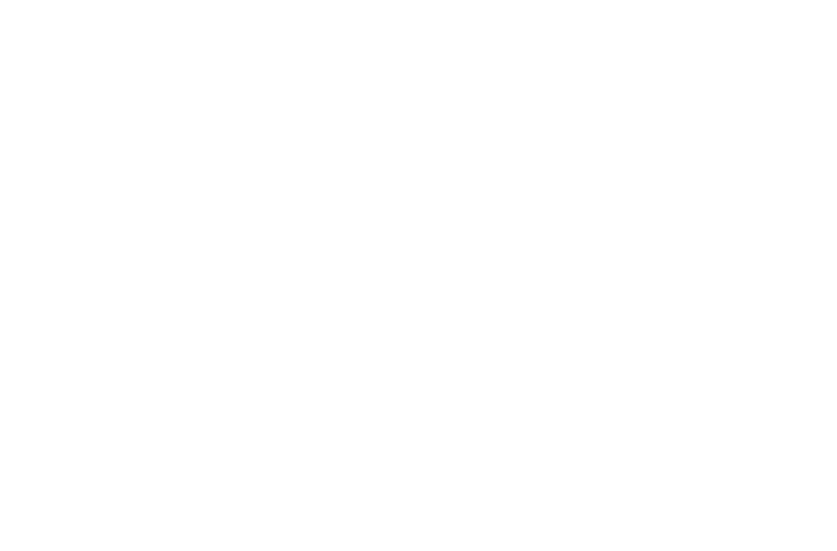
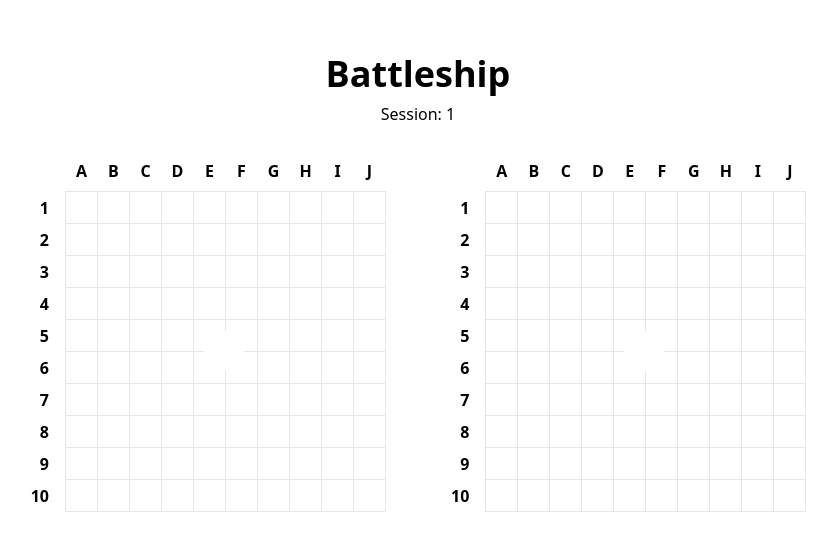
Before and after one commit to belekanych/battleship, a Vue app in the folder app/: page /host/sessions/1 in a window 1280 px wide. Before the commit this address had no page. Shown: the part 105-656 px from the top of the page, without its empty margins (222-1059 px from the left). Built offline with nearby package versions, Linux system fonts and the light colour scheme; no server answers.

Commit message:
Code refactoring.

```diff
--- a/app/src/api/sessions.ts
+++ b/app/src/api/sessions.ts
@@ -1,11 +1,16 @@
 import axios from 'axios'
+import Player from '../models/Player'
 
 export const sessions = {
   create() {
     return axios.post('/api/sessions')
   },
 
-  getJoinQrCode(sessionId: number): Promise<string> {
+  join(sessionId: number, name: string): Promise<{ user: User, field: Field }> {
+    return axios.post(`/api/sessions/${sessionId}/join`)
+  },
+
+  getJoinQrCode(sessionId: number): Promise<{ data: string }> {
     return axios.get(`/api/sessions/${sessionId}/join/qr-code`)
   },
 }
--- /dev/null
+++ b/app/src/components/host/show/invite/Invite.vue
@@ -0,0 +1,38 @@
+<script setup lang="ts">
+import { sessions as api } from '../../../../api/sessions'
+import type { Ref } from 'vue'
+import { ref, computed } from 'vue'
+import { useRouter } from 'vue-router'
+
+// Router
+const router = useRouter()
+
+// Props
+const props = defineProps<{
+  sessionId: number,
+}>()
+
+// Data
+const inviteQRCode: Ref<string> = ref('')
+
+// Computed
+const inviteLink = computed<string>(() => {
+  return router.resolve({
+    name: 'client.sessions.join',
+    params: { sessionId: props.sessionId }
+  }).href
+})
+
+// Methods
+async function loadQrCode() {
+  const { data: qrCode } = await api.getJoinQrCode(props.sessionId)
+  inviteQRCode.value = qrCode
+}
+loadQrCode()
+</script>
+
+<template>
+  <a :href="inviteLink">
+    <img :src="inviteQRCode" />
+  </a>
+</template>
--- /dev/null
+++ b/app/src/models/Player.ts
@@ -0,0 +1,12 @@
+import { Field } from '../types/Field'
+import User from './User'
+
+export default class Player {
+  public user: User
+  public field: Field
+
+  constructor(user: User, field: Field) {
+    this.user = user
+    this.field = field
+  }
+}
--- /dev/null
+++ b/app/src/models/Session.ts
@@ -0,0 +1,6 @@
+import Player from './Player'
+
+export default class Session {
+  public sessionId: number
+  public players: Player[]
+}
--- /dev/null
+++ b/app/src/models/User.ts
@@ -0,0 +1,7 @@
+export default class User {
+  public name: string = ''
+
+  constructor(name) {
+    this.name = name
+  }
+}
--- a/app/src/pages/TheHomePage.vue
+++ b/app/src/pages/TheHomePage.vue
@@ -4,7 +4,7 @@
       Battleship
     </h1>
     <router-link
-      :to="{ name: 'sessions.create' }"
+      :to="{ name: 'host.sessions.create' }"
       class="text-center bg-black text-white font-bold py-4 w-32 rounded-full hover:bg-blue-900 transition"
     >
       Play
--- a/app/src/pages/sessions/TheJoinSessionPage.vue
+++ b/app/src/pages/client/TheJoinSessionPage.vue
@@ -3,6 +3,9 @@ import { ref, computed } from 'vue'
 import type { Ref } from 'vue'
 import TheMainLayout from '../../layouts/TheMainLayout.vue'
 import { useRouter } from 'vue-router'
+import { sessions as api } from '../../api/sessions'
+import User from '../../models/User'
+import Player from '../../models/Player'
 
 // Router
 const router = useRouter()
@@ -19,12 +22,23 @@ const name: Ref<string> = ref('');
 const isValid = computed<boolean>(() => !!name.value.length)
 
 // Methods
-function onSubmit (): void {
+async function join(): Promise<void>
+{
+  const { data } = await api.join(props.sessionId, name.value)
+  const player = new Player(
+    new User(data.user.name),
+    data.field
+  )
+  console.log(player)
+  router.push({ name: 'client.sessions.setup', params: { sessionId: props.sessionId } })
+}
+
+async function onSubmit (): Promise<void> {
   if (!isValid) {
     return
   }
 
-  router.push({ name: 'sessions.setup', params: { sessionId: props.sessionId } })
+  return await join()
 }
 </script>
 
--- a/app/src/pages/sessions/TheCreateSessionPage.vue
+++ b/app/src/pages/host/TheCreateSessionPage.vue
@@ -9,7 +9,7 @@ const router = useRouter()
 async function create() {
   try {
     const { data: session } = await api.create()
-    router.push({ name: 'sessions.show', params: { sessionId: session.id } })
+    router.push({ name: 'host.sessions.show', params: { sessionId: session.id } })
   } catch (e) {
     console.error(e)
   }
--- /dev/null
+++ b/app/src/pages/host/TheShowSessionPage.vue
@@ -0,0 +1,36 @@
+<script setup lang="ts">
+import TheMainLayout from '../../layouts/TheMainLayout.vue'
+import Invite from '../../components/host/show/invite/Invite.vue'
+import GameField from '../../components/sessions/GameField.vue'
+
+// Props
+const props = defineProps<{
+  sessionId: String,
+}>()
+</script>
+
+<template>
+  <the-main-layout>
+    Session: {{ props.sessionId }}
+    <div class="flex">
+      <div class="relative">
+        <game-field />
+        <div class="absolute top-0 left-0 w-full h-full flex justify-center items-center">
+          <invite
+            :session-id="+props.sessionId"
+            class="relative top-4 left-4 bg-white p-5"
+          />
+        </div>
+      </div>
+      <div class="relative">
+        <game-field />
+        <div class="absolute top-0 left-0 w-full h-full flex justify-center items-center">
+          <invite
+            :session-id="+props.sessionId"
+            class="relative top-4 left-4 bg-white p-5"
+          />
+        </div>
+      </div>
+    </div>
+  </the-main-layout>
+</template>
--- a/app/src/pages/sessions/TheShowSessionPage.vue
+++ /dev/null
@@ -1,28 +0,0 @@
-<script setup lang="ts">
-import TheMainLayout from '../../layouts/TheMainLayout.vue'
-import type { Ref } from 'vue'
-import { ref } from 'vue'
-import { sessions as api } from '../../api/sessions.ts'
-
-// Props
-const props = defineProps<{
-  sessionId: String,
-}>()
-
-// Data
-const joinQrCode: Ref<string> = ref('')
-
-// Methods
-async function loadQrCode() {
-  const { data: qrCode } = await api.getJoinQrCode(props.sessionId)
-  joinQrCode.value = qrCode
-}
-loadQrCode()
-</script>
-
-<template>
-  <the-main-layout>
-    Session: {{ props.sessionId }}
-    <img :src="joinQrCode" />
-  </the-main-layout>
-</template>
--- a/app/src/router/index.ts
+++ b/app/src/router/index.ts
@@ -1,9 +1,9 @@
 import { createRouter, createWebHistory } from 'vue-router'
 import TheHomePage from '../pages/TheHomePage.vue'
-import TheCreateSessionPage from '../pages/sessions/TheCreateSessionPage.vue'
-import TheJoinSessionPage from '../pages/sessions/TheJoinSessionPage.vue'
-import TheSetupSessionPage from '../pages/sessions/TheSetupSessionPage.vue'
-import TheShowSessionPage from '../pages/sessions/TheShowSessionPage.vue'
+import TheCreateSessionPage from '../pages/host/TheCreateSessionPage.vue'
+import TheJoinSessionPage from '../pages/client/TheJoinSessionPage.vue'
+import TheShowSessionPage from '../pages/host/TheShowSessionPage.vue'
+import TheSetupSessionPage from '../pages/client/TheSetupSessionPage.vue'
 
 const routes = [
   {
@@ -12,27 +12,26 @@ const routes = [
     component: TheHomePage,
   },
   {
-    path: '/sessions/create',
-    name: 'sessions.create',
+    path: '/host/sessions/create',
+    name: 'host.sessions.create',
     component: TheCreateSessionPage,
   },
   {
-    path: '/sessions/:sessionId',
-    name: 'sessions.show',
+    path: '/host/sessions/:sessionId',
+    name: 'host.sessions.show',
     component: TheShowSessionPage,
     props: true,
   },
   {
-    path: '/sessions/:sessionId/join',
-    name: 'sessions.join',
+    path: '/client/sessions/:sessionId/join',
+    name: 'client.sessions.join',
     component: TheJoinSessionPage,
     props: true,
   },
   {
-    path: '/sessions/:sessionId/setup',
-    name: 'sessions.setup',
+    path: '/client/sessions/setup',
+    name: 'client.sessions.setup',
     component: TheSetupSessionPage,
-    props: true,
   },
 ]
 const router = createRouter({
```
Also changed, not shown: app/src/pages/client/TheSetupSessionPage.vue (renamed from app/src/pages/sessions/TheSetupSessionPage.vue).
